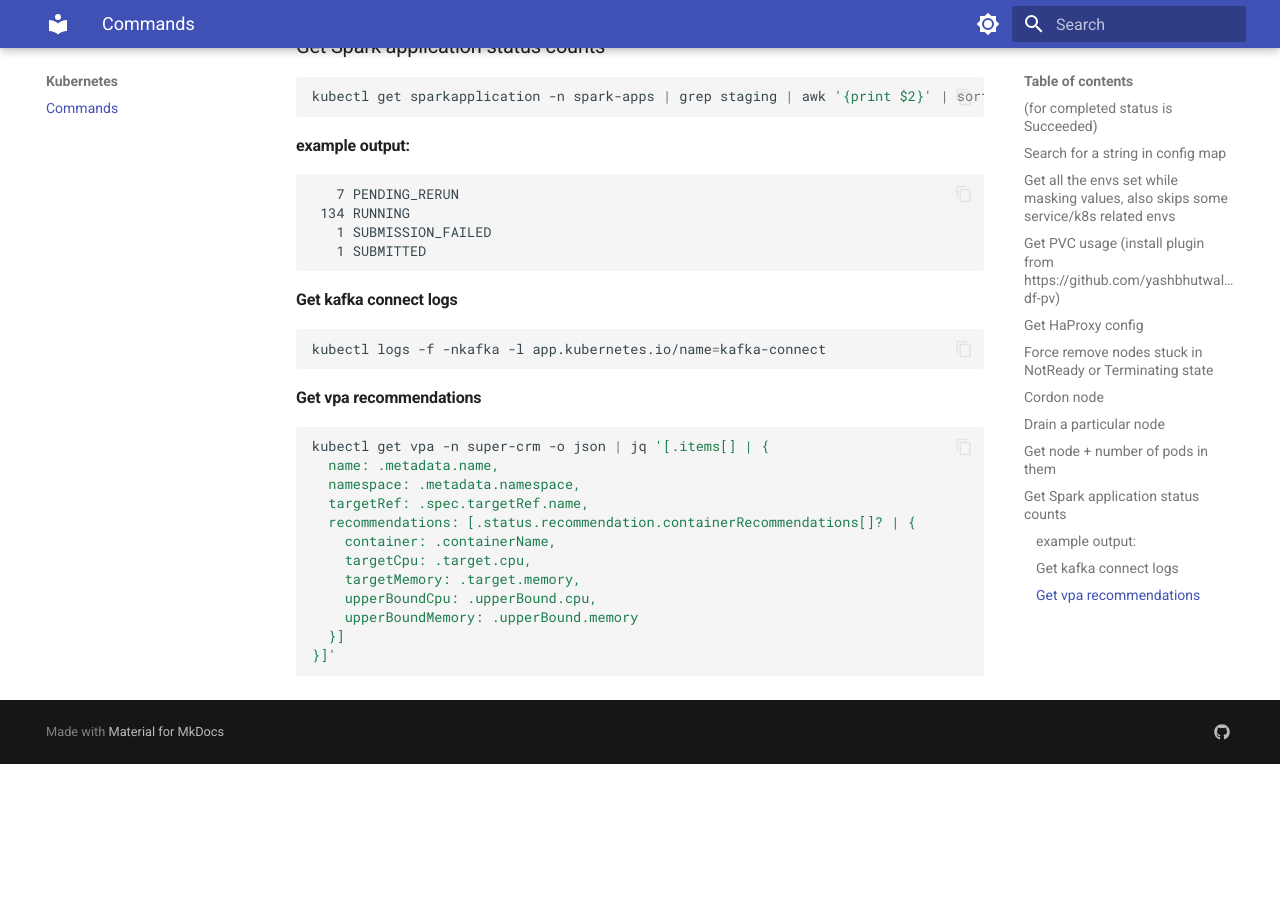
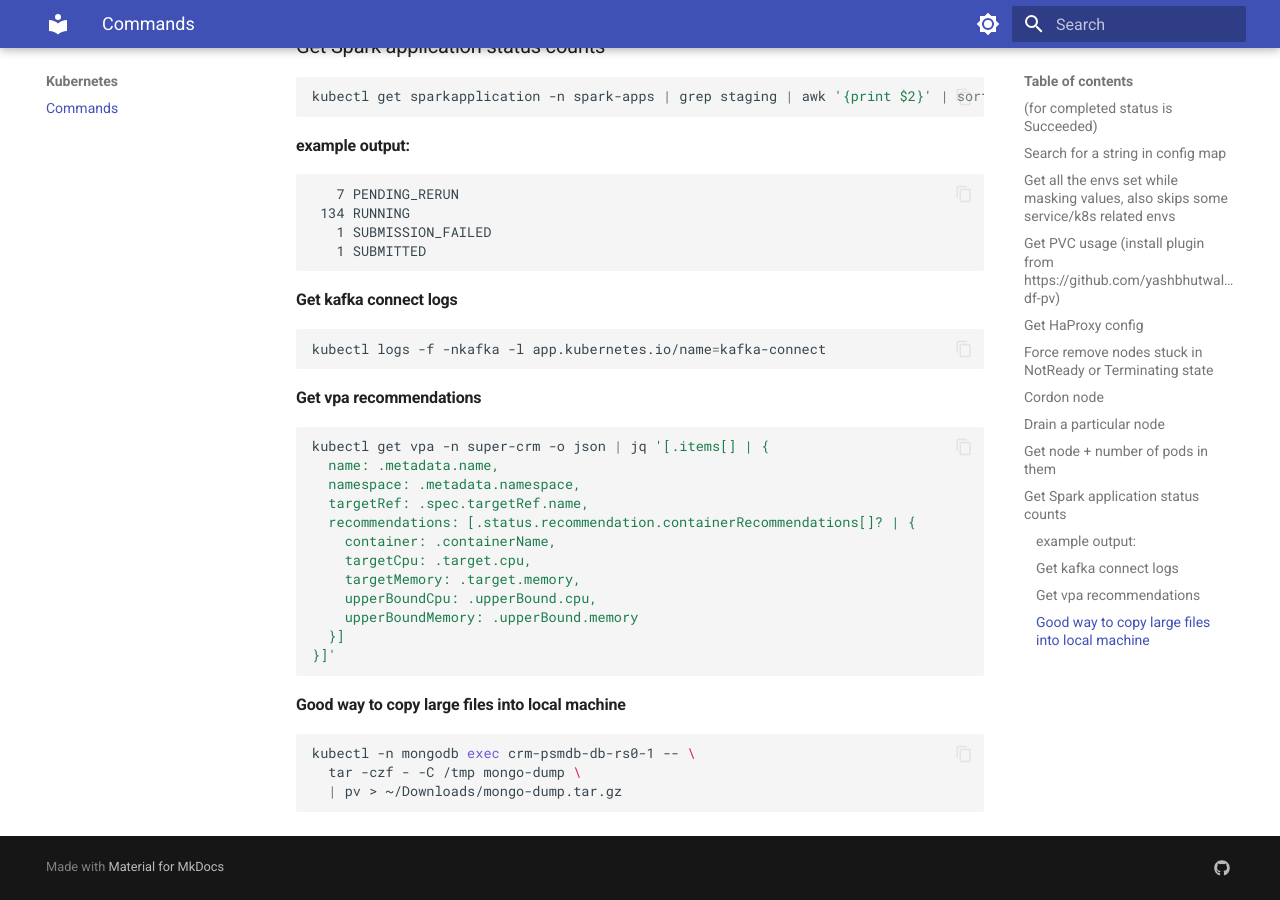
Before and after one commit to Fluder-Paradyne/cmds, an MkDocs documentation site: the page built from docs/k8s/commands.md, in a window 1280 px wide and 900 px high, scrolled down 1891 px. Built offline with MkDocs 1.6.1 and Material for MkDocs 9.7.7, drawn with Linux system fonts in a browser that asks for light colours; before the commit the page ends 2655 px from its top, so only the background shows below that.

Commit message:
Add instructions for copying large files with kubectl
Added a section on copying large files into local machine using kubectl.

````diff
--- a/docs/k8s/commands.md
+++ b/docs/k8s/commands.md
@@ -110,3 +110,10 @@ kubectl get vpa -n super-crm -o json | jq '[.items[] | {
   }]
 }]'
 ```
+
+#### Good way to copy large files into local machine
+```shell
+kubectl -n mongodb exec crm-psmdb-db-rs0-1 -- \
+  tar -czf - -C /tmp mongo-dump \
+  | pv > ~/Downloads/mongo-dump.tar.gz
+```
````
